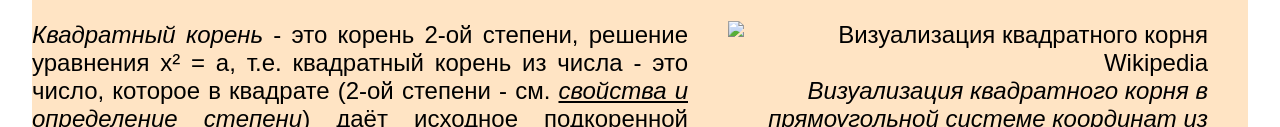
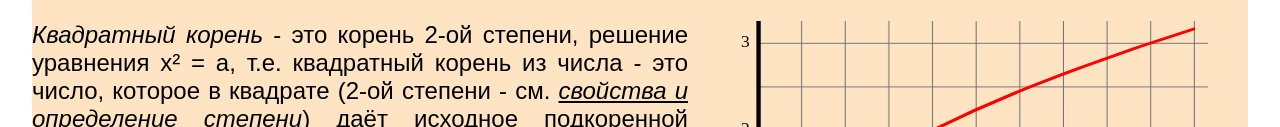
Before and after one commit to fedor1113/SomeBasicMathsNotions, a plain HTML site: page 4.html in a window 1280 px wide. Shown: the part 442-569 px from the top of the page. Drawn offline with Linux system fonts and the light colour scheme.

Commit message:
Renamed Wikipedia/Square root function...svg file to make it compatible with other file and operating systems (removed unallowed character ":").

```diff
--- a/4.html
+++ b/4.html
@@ -24,7 +24,7 @@
 				<section>
 					<h2>Квадратный корень, применяемый для решения уравнений (алгебраический)</h2>
 					<figure>
-						<img src="Wikipedia/Square%20root%20function:%20y=%E2%88%9Ax.svg" alt="Визуализация квадратного корня Wikipedia">
+						<img src="Wikipedia/Square%20root%20function%20-%20y=%E2%88%9Ax.svg" alt="Визуализация квадратного корня Wikipedia">
 						<figcaption>Визуализация квадратного корня в прямоугольной системе координат из Wikipedia</figcaption>
 					</figure>
 					<p><dfn title="алгебраический квадратный корень">Квадратный корень</dfn> - это корень 2-ой степени, решение уравнения x&sup2; = a, т.е. квадратный корень из числа - это число, которое в квадрате (2-ой степени - см. <a href="13.html">свойства и определение степени</a>) даёт исходное подкоренной выражение. Записывается: <i>&radic;x</i>. Операцию по нахождению квадратного корня называют его <i>извлечением</i>. Корень, применяемый для решения <a href="7.html">квадратных уравнений</a> имеет два противоположных значения.</p>
```
Also changed, not shown: Wikipedia/Square root function - y=√x.svg (added).
